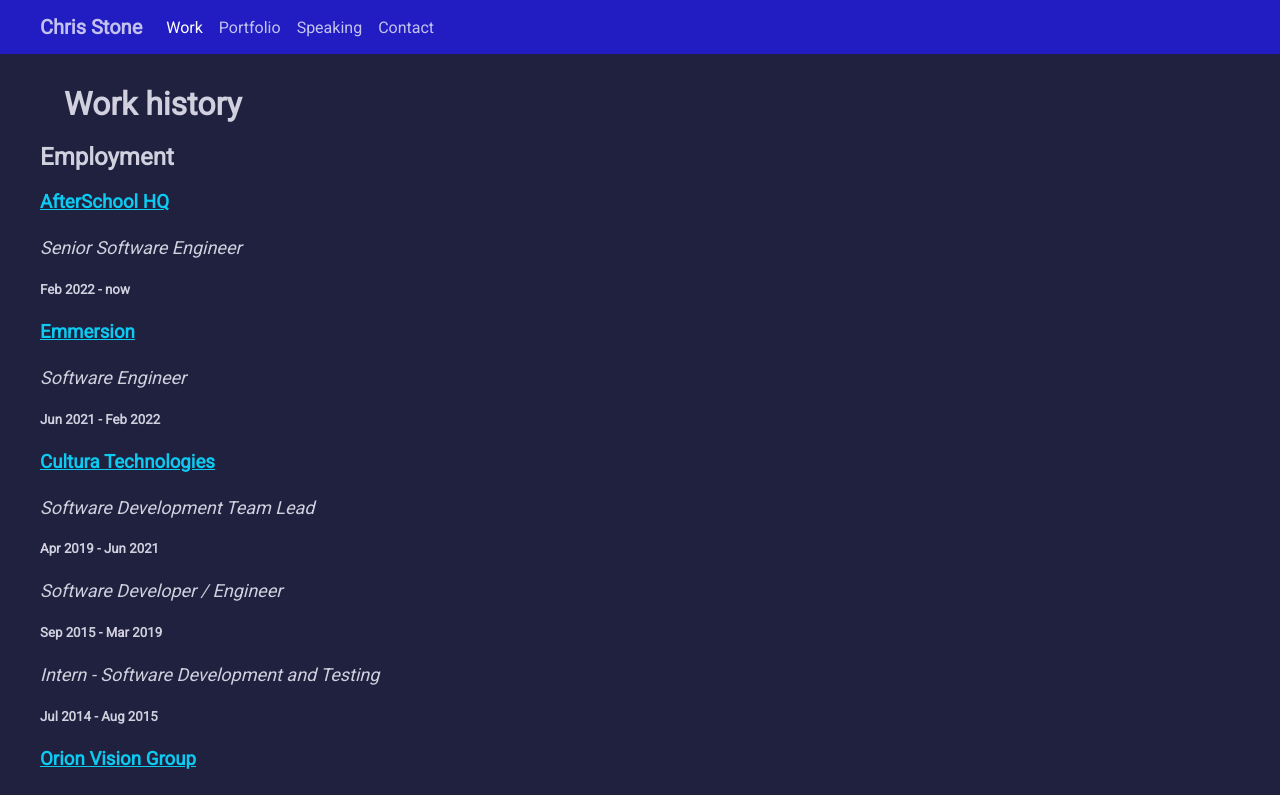
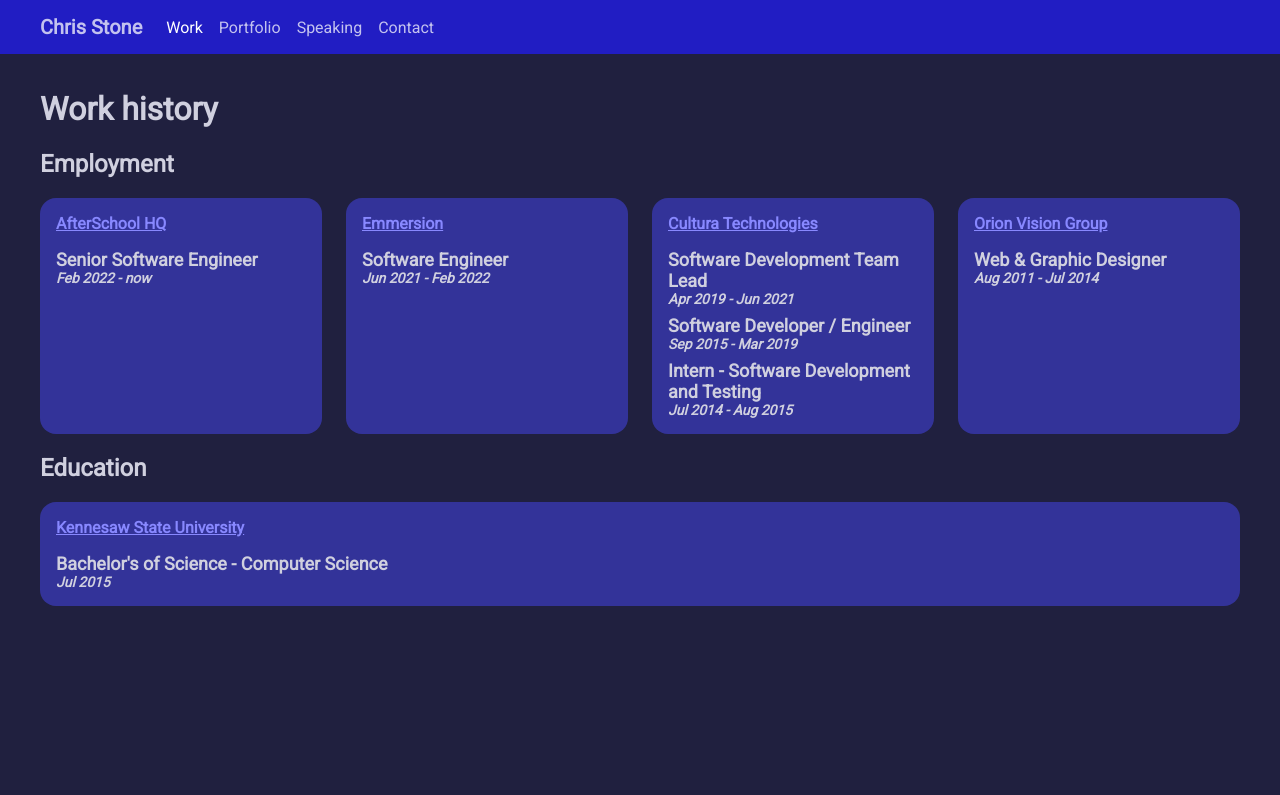
Before and after one commit to chrisstonedev/website, an Angular app: page /work in a window 1280 px wide. Shown: the top 795 px of the page. Built offline with nearby package versions, Linux system fonts and the light colour scheme; what @scullyio/ng-lib would draw is missing.

Commit message:
Remove specific style sheets in favor of more global styles, created cards for Work page

```diff
--- a/src/app/portfolio/project-detail/project-detail.component.html
+++ b/src/app/portfolio/project-detail/project-detail.component.html
@@ -1,30 +1,32 @@
 <div class="back-link" role="navigation">
   <a routerLink="/portfolio">
-    👈 Back
+    <span aria-hidden="true">👈 </span>Back
   </a>
 </div>
 <div class="col-md-6 mt-3">
   <div class="card text-light bg-dark">
     <div class="card-body">
       <h1>{{ project.name }}</h1>
-      <h6>Language: {{ project.languages }}</h6>
-      <h6>Platform: {{ project.platforms }}</h6>
-      <h6>Libraries: {{ project.libraries }}</h6>
+      <ul>
+        <li>Language: {{ project.languages }}</li>
+        <li>Platform: {{ project.platforms }}</li>
+        <li>Libraries: {{ project.libraries }}</li>
+      </ul>
       <a *ngIf="project.availability" [href]="project.availability.link" class="btn btn-primary btn-availability"
-        target="_blank">{{ project.availability.buttonLabel }}</a>
+         target="_blank">{{ project.availability.buttonLabel }}</a>
       <a *ngIf="project.openSourceLink" [href]="project.openSourceLink" class="btn btn-primary" target="_blank">View
         source</a>
       <div *ngIf="project.netlifyBadge || project.cypressBadge" class="mt-2">
         <a *ngIf="project.netlifyBadge" [href]="project.netlifyBadge.linkUrl" class="me-2" target="_blank"><img
-            [src]="project.netlifyBadge.imageUrl" alt="Netlify build status"></a>
+          [src]="project.netlifyBadge.imageUrl" alt="Netlify build status"></a>
         <a *ngIf="project.cypressBadge" [href]="project.cypressBadge.linkUrl" target="_blank"><img
-            [src]="project.cypressBadge.imageUrl" alt="Cypress test status"></a>
+          [src]="project.cypressBadge.imageUrl" alt="Cypress test status"></a>
       </div>
     </div>
   </div>
   <div class="card text-light bg-dark mt-3">
     <div class="card-body">
-      <h5>Description</h5>
+      <h2>Description</h2>
       <p class="card-text">{{ project.description }}</p>
     </div>
   </div>
@@ -32,7 +34,7 @@
 <div class="col-md-6 mt-3">
   <div class="card text-light bg-dark">
     <div class="card-body">
-      <h5>Screenshot</h5>
+      <h2>Screenshot</h2>
     </div>
     <img [alt]="project.image.alt" [src]="project.image.path" class="card-img-bottom">
   </div>
@@ -40,7 +42,7 @@
 <div class="col-md-6 mt-3">
   <div class="card text-light bg-dark">
     <div class="card-body">
-      <h5 class="card-title">Purpose behind starting the project</h5>
+      <h2 class="card-title">Purpose behind starting the project</h2>
       <p class="card-text">{{project.purpose}}</p>
     </div>
   </div>
@@ -48,7 +50,7 @@
 <div class="col-md-6 mt-3">
   <div class="card text-light bg-dark">
     <div class="card-body">
-      <h5 class="card-title">Challenges faced in the development of this project</h5>
+      <h2 class="card-title">Challenges faced in the development of this project</h2>
       <p class="card-text">{{project.challenge}}</p>
     </div>
   </div>
--- a/src/app/portfolio/project-detail/project-detail.component.scss
+++ /dev/null
@@ -1,40 +0,0 @@
-h5 {
-  margin-bottom: 0.75rem;
-}
-
-h6 {
-  color: #6c757d !important;
-  margin-bottom: 0.5rem !important;
-  margin-top: -0.375rem;
-}
-
-.btn-availability {
-  margin-right: 1rem !important;
-}
-
-.btn {
-  background-color: var(--color-ikb);
-}
-
-.btn:hover {
-  background-color: #0069d9;
-  border-color: #0062cc;
-}
-
-.back-link {
-  display: flex;
-  justify-content: center;
-
-  a {
-    background: #014;
-    color: #fffb;
-    cursor: pointer;
-    padding: 5px 10px;
-    text-decoration: none;
-
-    &:hover {
-      background: #125;
-      color: white;
-    }
-  }
-}
--- a/src/app/speaking/speaking-talk/speaking-talk.component.html
+++ b/src/app/speaking/speaking-talk/speaking-talk.component.html
@@ -1,7 +1,6 @@
-<div class="container">
-  <div class="row">
-    <a class="back-link" routerLink="/speaking">
-      <div>👈 Back</div>
+<div class="back-link" role="navigation">
+  <a routerLink="/speaking">
+    <span aria-hidden="true">👈 </span>Back
   </a>
 </div>
 <div class="row">
@@ -91,4 +90,3 @@
     </div>
   </div>
 </div>
-</div>
--- a/src/app/speaking/speaking-talk/speaking-talk.component.scss
+++ /dev/null
@@ -1,20 +0,0 @@
-a {
-  color: #88f;
-
-  &:hover {
-    color: #bbf;
-  }
-}
-
-.back-link {
-  background: #014;
-  cursor: pointer;
-  margin-bottom: 24px;
-  padding: 5px 10px;
-  text-decoration: none;
-
-  &:hover {
-    background: #125;
-    color: white;
-  }
-}
--- a/src/app/work/work.component.html
+++ b/src/app/work/work.component.html
@@ -1,45 +1,74 @@
 <h1>Work history</h1>
 <h2>Employment</h2>
+<div class="work-card-grid">
   <div>
     <h3><a href="https://www.linkedin.com/company/afterschoolhq/" rel="nofollow" target="_blank">AfterSchool HQ</a></h3>
-  <div class="work-details row">
-    <h4 class="col-md-6">Senior Software Engineer</h4>
-    <h5 class="col-md-6"><time datetime="2022-02">Feb 2022</time> - now</h5>
+    <div class="work-details">
+      <h4>Senior Software Engineer</h4>
+      <h5>
+        <time datetime="2022-02">Feb 2022</time>
+        - now
+      </h5>
     </div>
   </div>
   <div>
     <h3><a href="https://www.linkedin.com/company/emmersion-ai/" rel="nofollow" target="_blank">Emmersion</a></h3>
-  <div class="work-details row">
-    <h4 class="col-md-6">Software Engineer</h4>
-    <h5 class="col-md-6"><time datetime="2021-06">Jun 2021</time> - <time datetime="2022-02">Feb 2022</time></h5>
+    <div class="work-details">
+      <h4>Software Engineer</h4>
+      <h5>
+        <time datetime="2021-06">Jun 2021</time>
+        -
+        <time datetime="2022-02">Feb 2022</time>
+      </h5>
     </div>
   </div>
   <div>
     <h3><a href="https://www.linkedin.com/company/cultura-technologies/" rel="nofollow" target="_blank">Cultura
       Technologies</a></h3>
-  <div class="work-details row">
-    <h4 class="col-md-6">Software Development Team Lead</h4>
-    <h5 class="col-md-6"><time datetime="2019-04">Apr 2019</time> - <time datetime="2021-06">Jun 2021</time></h5>
-    <h4 class="col-md-6">Software Developer / Engineer</h4>
-    <h5 class="col-md-6"><time datetime="2015-09">Sep 2015</time> - <time datetime="2019-03">Mar 2019</time></h5>
-    <h4 class="col-md-6">Intern - Software Development and Testing</h4>
-    <h5 class="col-md-6"><time datetime="2014-07">Jul 2014</time> - <time datetime="2015-08">Aug 2015</time></h5>
+    <div class="work-details">
+      <h4>Software Development Team Lead</h4>
+      <h5>
+        <time datetime="2019-04">Apr 2019</time>
+        -
+        <time datetime="2021-06">Jun 2021</time>
+      </h5>
+      <h4>Software Developer / Engineer</h4>
+      <h5>
+        <time datetime="2015-09">Sep 2015</time>
+        -
+        <time datetime="2019-03">Mar 2019</time>
+      </h5>
+      <h4>Intern - Software Development and Testing</h4>
+      <h5>
+        <time datetime="2014-07">Jul 2014</time>
+        -
+        <time datetime="2015-08">Aug 2015</time>
+      </h5>
     </div>
   </div>
   <div>
     <h3><a href="https://www.linkedin.com/company/orion-vision-group/" rel="nofollow" target="_blank">Orion Vision
       Group</a></h3>
-  <div class="work-details row">
-    <h4 class="col-md-6">Web & Graphic Designer</h4>
-    <h5 class="col-md-6"><time datetime="2011-08">Aug 2011</time> - <time datetime="2014-07">Jul 2014</time></h5>
+    <div class="work-details">
+      <h4>Web & Graphic Designer</h4>
+      <h5>
+        <time datetime="2011-08">Aug 2011</time>
+        -
+        <time datetime="2014-07">Jul 2014</time>
+      </h5>
+    </div>
   </div>
 </div>
 <h2>Education</h2>
+<div class="work-card-grid">
   <div>
     <h3><a href="https://www.linkedin.com/school/kennesaw-state-university---college-of-science-and-mathematics/"
            rel="nofollow" target="_blank">Kennesaw State University</a></h3>
-  <div class="work-details row">
-    <h4 class="col-md-6">Bachelor's of Science - Computer Science</h4>
-    <h5 class="col-md-6"><time datetime="2015-07">Jul 2015</time></h5>
+    <div class="work-details">
+      <h4>Bachelor's of Science - Computer Science</h4>
+      <h5>
+        <time datetime="2015-07">Jul 2015</time>
+      </h5>
     </div>
   </div>
+</div>
--- a/src/app/work/work.component.scss
+++ /dev/null
@@ -1,26 +0,0 @@
-a {
-  color: #0dcaf0;
-
-  &:hover {
-    color: #acd;
-  }
-}
-
-h1 {
-  margin: 16px 0 16px 24px;
-}
-
-.work-details {
-  margin-bottom: 24px;
-
-  h3 {
-    font-size: 20px;
-    font-weight: 400;
-  }
-
-  h4 {
-    font-size: 18px;
-    font-style: italic;
-    font-weight: 400;
-  }
-}
--- a/src/app/work/work.component.ts
+++ b/src/app/work/work.component.ts
@@ -1,10 +1,9 @@
 import {Component, OnInit} from '@angular/core';
-import {Title} from "@angular/platform-browser";
+import {Title} from '@angular/platform-browser';
 
 @Component({
   selector: 'app-work',
   templateUrl: './work.component.html',
-  styleUrls: ['./work.component.scss']
 })
 export class WorkComponent implements OnInit {
   constructor(private titleService: Title) {
--- a/src/styles.scss
+++ b/src/styles.scss
@@ -13,18 +13,15 @@
 }
 
 a {
+  color: #88f;
   transition: .2s;
 
   &:hover {
-    color: #ff8a00;
+    color: #bbf;
   }
 
-  &:focus {
-    color: yellow;
-  }
-
-  &.active {
-    color: green;
+  &:focus, &:active {
+    color: white;
   }
 }
 
@@ -35,3 +32,53 @@
 :root {
   --color-ikb: #211dc3;
 }
+
+.back-link {
+  display: flex;
+  justify-content: center;
+
+  a {
+    background: #014;
+    color: #fffb;
+    cursor: pointer;
+    padding: 5px 10px;
+    text-decoration: none;
+
+    &:hover {
+      background: #125;
+      color: white;
+    }
+  }
+}
+
+.work-card-grid {
+  display: grid;
+  grid-gap: 24px;
+  grid-template-columns: repeat(auto-fit, minmax(250px, 1fr));
+
+  & > div {
+    background: #339;
+    border-radius: 16px;
+    padding: 16px;
+
+    & > h3 {
+      font-size: 16px;
+      margin: 0 0 16px;
+    }
+
+    & > .work-details {
+
+      h4 {
+        font-size: 18px;
+        font-weight: bold;
+        margin: 8px 0 0;
+      }
+
+      h5 {
+        font-size: 14px;
+        font-style: italic;
+        margin: 0;
+      }
+    }
+  }
+}
```
Also changed, not shown: src/app/portfolio/project-detail/project-detail.component.ts (+6 -7 lines), src/app/speaking/speaking-talk/speaking-talk.component.ts (+4 -5 lines), 1 other file (tests, documents, lock files or other folders). Lines whose indentation alone changed are shown as unchanged.
